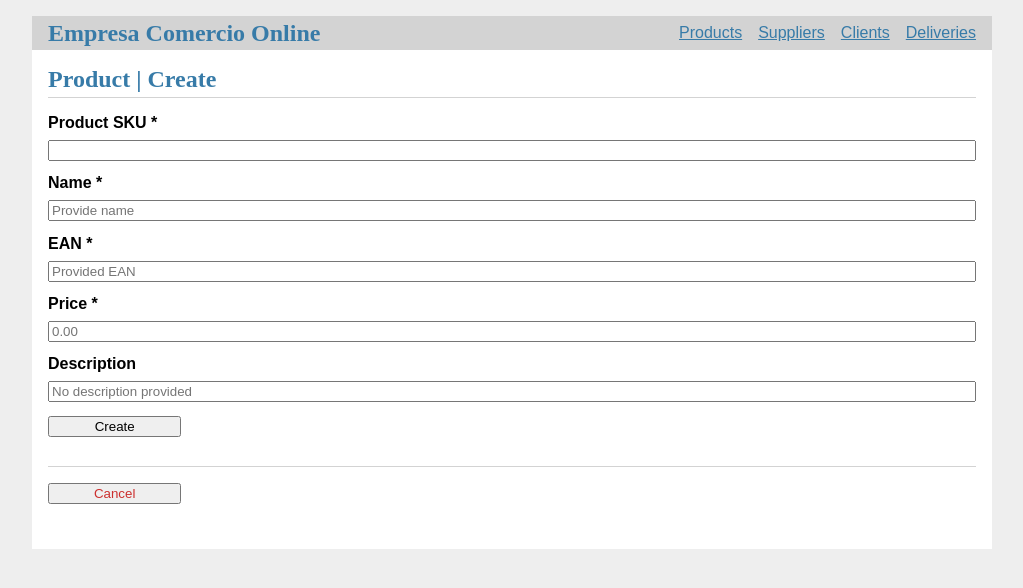
After one commit to joaodrmacas/Postgres-DB, a Flask app: page /product/create_product in a window 1280 px wide. The commit adds this page. Shown: the top 588 px of the page, without its empty margins (128-1151 px from the left). Run offline with Flask 3, Linux system fonts and the light colour scheme; some libraries are stand-ins or nearby versions.

Commit message:
added products

```diff
--- a/app/app.py
+++ b/app/app.py
@@ -41,6 +41,7 @@ dictConfig(
 
 app = Flask(__name__)
 log = app.logger
+app.secret_key = "secret_key"
 
 
 @app.route("/", methods=("GET",))
@@ -82,7 +83,7 @@ def client_update(client_number=-1):
     """View, or delete, or create an account."""
 
     if client_number == -1:
-        return render_template("client/create_client.html")
+        return redirect(client_index)
 
 
     with pool.connection() as conn:
@@ -103,7 +104,6 @@ def client_update(client_number=-1):
 @app.route("/clients/create_client", methods=("GET","POST"))
 def client_create():
     """Create a new account."""
-    app.secret_key = "secret_key"
 
 
 
@@ -179,7 +179,6 @@ def client_delete(client_number):
 
 
 
-@app.route("/", methods=("GET",))
 @app.route("/products", methods=("GET",))
 @app.route("/products/<int:page_number>", methods=("GET",))
 def product_index(page_number=1):
@@ -194,9 +193,9 @@ def product_index(page_number=1):
         with conn.cursor(row_factory=namedtuple_row) as cur:
             products = cur.execute(
                 """
-                SELECT account_number, branch_name, balance
-                FROM account
-                ORDER BY account_number DESC
+                SELECT SKU, name, description, price, ean
+                FROM product
+                ORDER BY name
                 LIMIT %s OFFSET %s;
                 """,
                 (limit, offset),
@@ -210,7 +209,116 @@ def product_index(page_number=1):
     ):
         return jsonify(products)
 
-    return render_template("product/index.html", clients=products, page_number=page_number)
+    return render_template("product/index.html", products=products, page_number=page_number)
+
+
+@app.route("/product/<string:product_sku>/update",methods =("GET", "POST"))
+def product_update(product_sku):
+    """View, or delete, or edit a product."""
+
+    if request.method == "GET":
+        with pool.connection() as conn:
+            with conn.cursor(row_factory=namedtuple_row) as cur:
+                product = cur.execute(
+                    """
+                    SELECT SKU, name, description, price, ean
+                    FROM product
+                    WHERE SKU = %(sku)s;
+                    """,
+                    {"sku": product_sku},
+                ).fetchone()
+                log.debug(f"Found {cur.rowcount} rows.")
+
+    if request.method == "POST":
+        price = request.form["price"]
+        description = request.form["description"]
+
+        error = None
+
+        #data check app side
+
+        if error is not None:
+            flash(error)
+        else:
+            with pool.connection() as conn:
+                with conn.cursor(row_factory=namedtuple_row) as cur:
+                    cur.execute(
+                        """
+                        UPDATE product
+                        SET price = %(price)s,
+                            description = %(description)s
+                        WHERE SKU = %(product_sku)s;
+                        """,
+                        {"product_sku": product_sku, "price": price, "description": description},
+                    )
+                conn.commit()
+            return redirect(url_for("product_index"))
+
+    return render_template("product/update.html", product=product)
+
+
+
+@app.route("/product/create_product", methods=("GET","POST"))
+def product_create():
+    """Create a new product."""
+
+
+    if request.method == "POST":
+        sku = request.form["sku"]
+        name = request.form["name"]
+        description = request.form["description"]
+        price = request.form["price"]
+        ean = request.form["ean"]
+
+        error = None
+
+        if not name:
+            error = "Name is required!"
+        if not price:
+            error = "Price is required!"
+        elif price.isnumeric() == False:
+            error = "Price must be a number!"
+        if not ean:
+            error = "EAN is required!"
+        if not sku:
+            error = "SKU is required!"
+
+
+
+
+        if error is not None:
+            flash(error)
+        else:
+            try:
+                with pool.connection() as conn:
+                    with conn.cursor(row_factory=namedtuple_row) as cur:
+                        cur.execute(
+                            """
+                            INSERT INTO customer (SKU, name, description, price, ean)
+                            VALUES (%(cust_no)s, %(name)s, %(address)s, %(phone)s, %(email)s);
+                            """,
+                            {"SKU": sku, "name": name, "description": description, "price": price, "ean": ean},
+                        )
+                    conn.commit()
+                return redirect(url_for("product_index"))
+            except psycopg.DatabaseError as error:
+                # Catch the specific error raised by PostgreSQL for unique constraint violation
+                if error.pgcode == psycopg.DatabaseError.UNIQUE_VIOLATION:
+                    # Handle the error indicating the email is already used
+                    error = "Email is already used!"
+                else:
+                    # Handle other database errors
+                    error = "An error occurred while creating the client."
+                flash(error)
+
+    return render_template("product/create_product.html")
+
+
+
+@app.route("/product/<string:product_sku>/delete",methods =("POST",))
+def product_delete(product_sku):
+    pass
+
 
 
 
@@ -288,8 +396,7 @@ def supplier_delete(supplier_name=""):
 
 @app.route("/supplier/register", methods=("GET","POST"))
 def supplier_register():
-    """Create a new account."""
-    app.secret_key = "secret_key"
+    """Create a new supplier."""
 
 
 
@@ -381,6 +488,4 @@ def ping():
 
 
 if __name__ == "__main__":
-    app.secret_key = "secret_key"
-    app.config['SESSION_TYPE'] = 'filesystem'
     app.run()
--- /dev/null
+++ b/app/templates/product/create_product.html
@@ -0,0 +1,25 @@
+{% extends 'base.html' %}
+
+{% block header %}
+  <h1>{% block title %}Product | Create{% endblock %}</h1>
+{% endblock %}
+
+{% block content %}
+  <form method="post">
+    <label for="sku">Product SKU *</label>
+    <input name="sku" id="sku" type="text" required>
+    <label for="name">Name *</label>
+    <input name="name" id="name" type="text" placeholder="Provide name" required>
+    <label for="ean">EAN *</label>
+    <input name="ean" id="ean" type="text" placeholder="Provided EAN" required>
+    <label for="price">Price *</label>
+    <input name="price" id="price" type="number" min="0" step="0.01" placeholder="0.00" required>
+    <label for="description">Description</label>
+    <input name="description" id="description" type="text" placeholder="No description provided" >
+    <input type="submit" value="Create">
+  </form>
+  <hr>
+  <form action="{{ url_for('product_index')}}" method="get">
+    <input class="danger" type="submit" value="Cancel" onclick="return confirm('Are you sure?');">
+  </form>
+{% endblock %}
```
Also changed, not shown: app/templates/product/index.html (+10 -8 lines), app/templates/product/update.html (+12 -6 lines), app/to-do.txt (added, +17 -0 lines).
